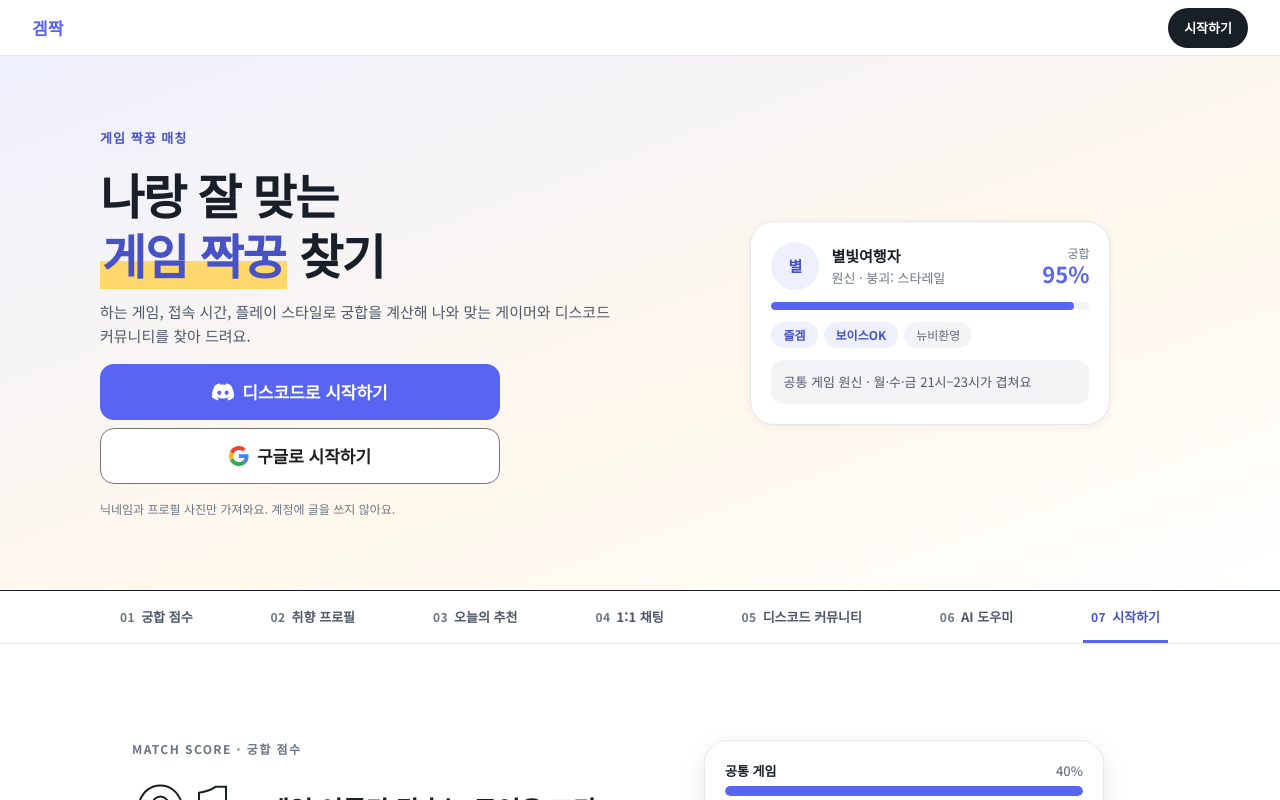
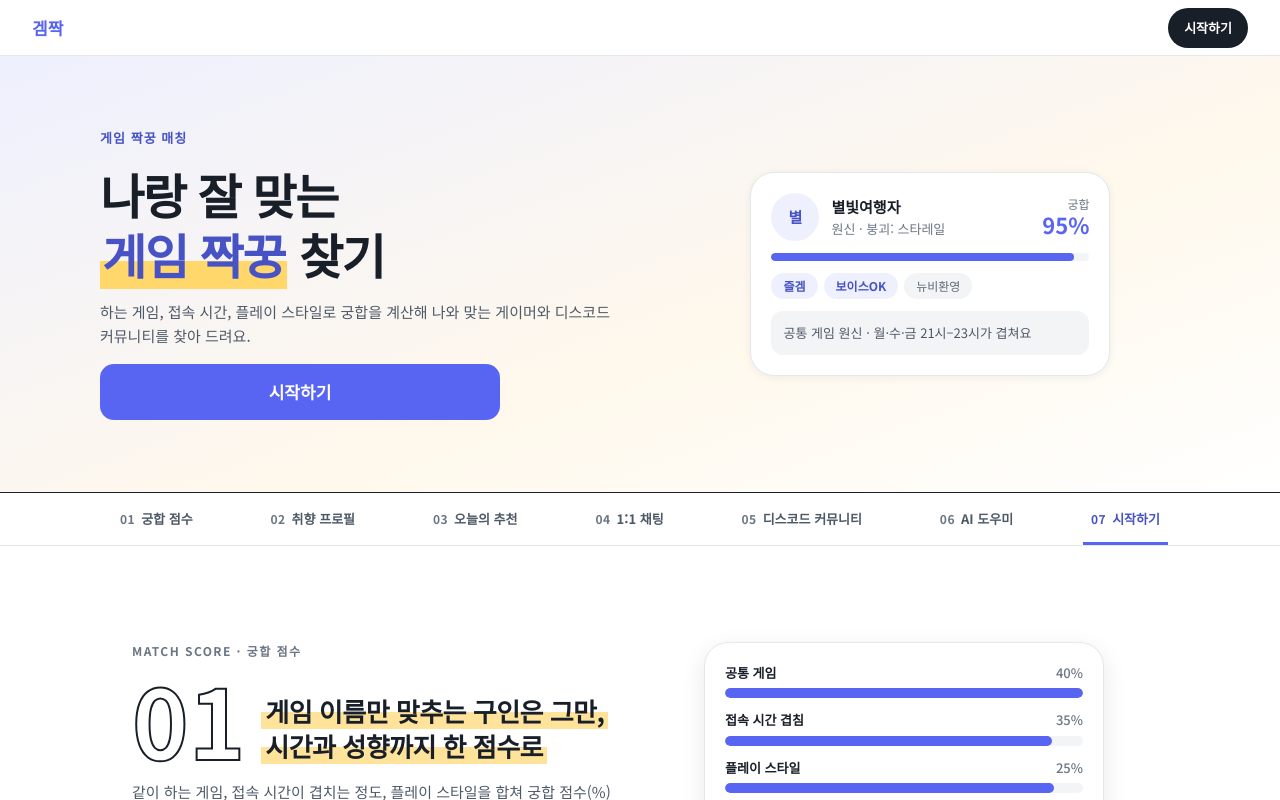
Before and after one commit to Susucorn/gemjjak, a React (Vite) app: page /login in a window 1280 px wide. Shown: the top 800 px of the page. Built offline with nearby package versions, Linux system fonts and the light colour scheme; no server answers.

Commit message:
Use a single start button in the landing hero
Sign-in buttons now live only in the 07 start section; the hero and header buttons both jump there.

Co-Authored-By: Claude Opus 5.5 <noreply@anthropic.com>

```diff
--- a/src/pages/Login.jsx
+++ b/src/pages/Login.jsx
@@ -17,7 +17,7 @@ import {
 import styles from './landing/Landing.module.css'
 
 // 첫 화면은 겜짝이 무엇을 해 주는지 스크롤하며 차례로 보여 주는 소개 페이지다.
-// 로그인 버튼은 맨 위(히어로)와 맨 아래(07 시작하기)에 있고, 상단 헤더의 [시작하기]는 맨 아래로 이동한다.
+// 로그인 버튼은 맨 아래(07 시작하기)에만 있고, 상단 헤더와 히어로의 [시작하기]는 그곳으로 이동한다.
 const FEATURES = [
   {
     id: 'score',
@@ -298,9 +298,12 @@ export function Login() {
               하는 게임, 접속 시간, 플레이 스타일로 궁합을 계산해 나와 맞는 게이머와 디스코드
               커뮤니티를 찾아 드려요.
             </p>
+            {/* 로그인에 실패하면 이 화면 맨 위로 돌아오므로 오류 안내는 여기에도 보여 준다. */}
             {alerts}
-            <AuthButtons redirectingTo={redirectingTo} onLogin={handleLogin} />
-            <p className={styles.note}>닉네임과 프로필 사진만 가져와요. 계정에 글을 쓰지 않아요.</p>
+            {/* 로그인 버튼은 맨 아래 07 시작하기에만 둔다. 상단 헤더의 [시작하기]와 같은 곳으로 간다. */}
+            <a href="#start" className={styles.heroCta}>
+              시작하기
+            </a>
           </div>
           <div className={styles.heroVisual}>
             <MatchVisual />
@@ -358,6 +361,7 @@ export function Login() {
             </ol>
             {alerts}
             <AuthButtons redirectingTo={redirectingTo} onLogin={handleLogin} />
+            <p className={styles.note}>닉네임과 프로필 사진만 가져와요. 계정에 글을 쓰지 않아요.</p>
           </Reveal>
         </section>
       </main>
--- a/src/pages/landing/Landing.module.css
+++ b/src/pages/landing/Landing.module.css
@@ -93,6 +93,28 @@
   color: var(--color-text-secondary);
   font-size: var(--font-size-md);
   line-height: 1.6;
+}
+
+.heroCta {
+  display: flex;
+  align-items: center;
+  justify-content: center;
+  min-height: 56px;
+  border-radius: var(--radius-button);
+  background: var(--color-primary);
+  color: var(--color-on-primary);
+  font-size: var(--font-size-lg);
+  font-weight: 700;
+  text-decoration: none;
+  transition: transform 0.1s ease;
+}
+
+.heroCta:hover {
+  background: var(--color-primary-strong);
+}
+
+.heroCta:active {
+  transform: scale(0.97);
 }
 
 .heroVisual {
@@ -704,7 +726,7 @@
     font-size: 48px;
   }
 
-  .heroText .authButtons {
+  .heroCta {
     max-width: 400px;
   }
 
```
